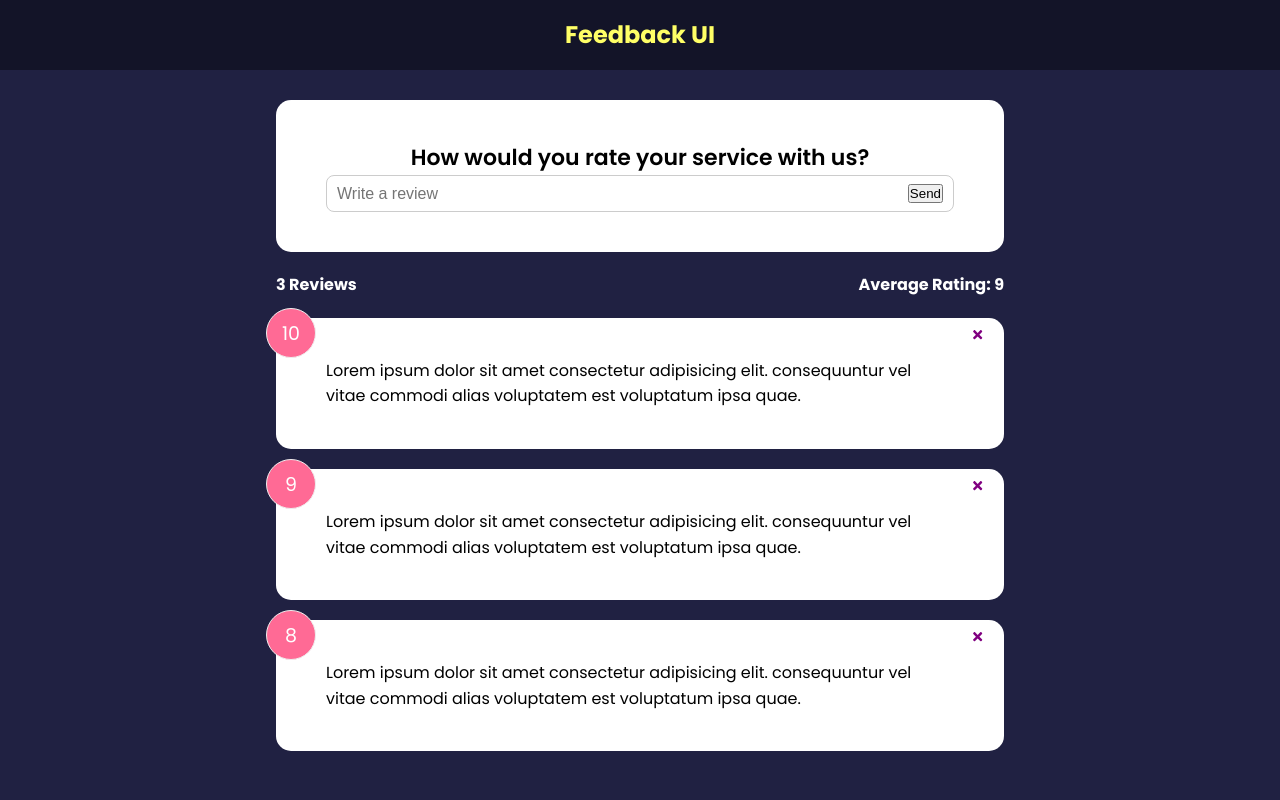
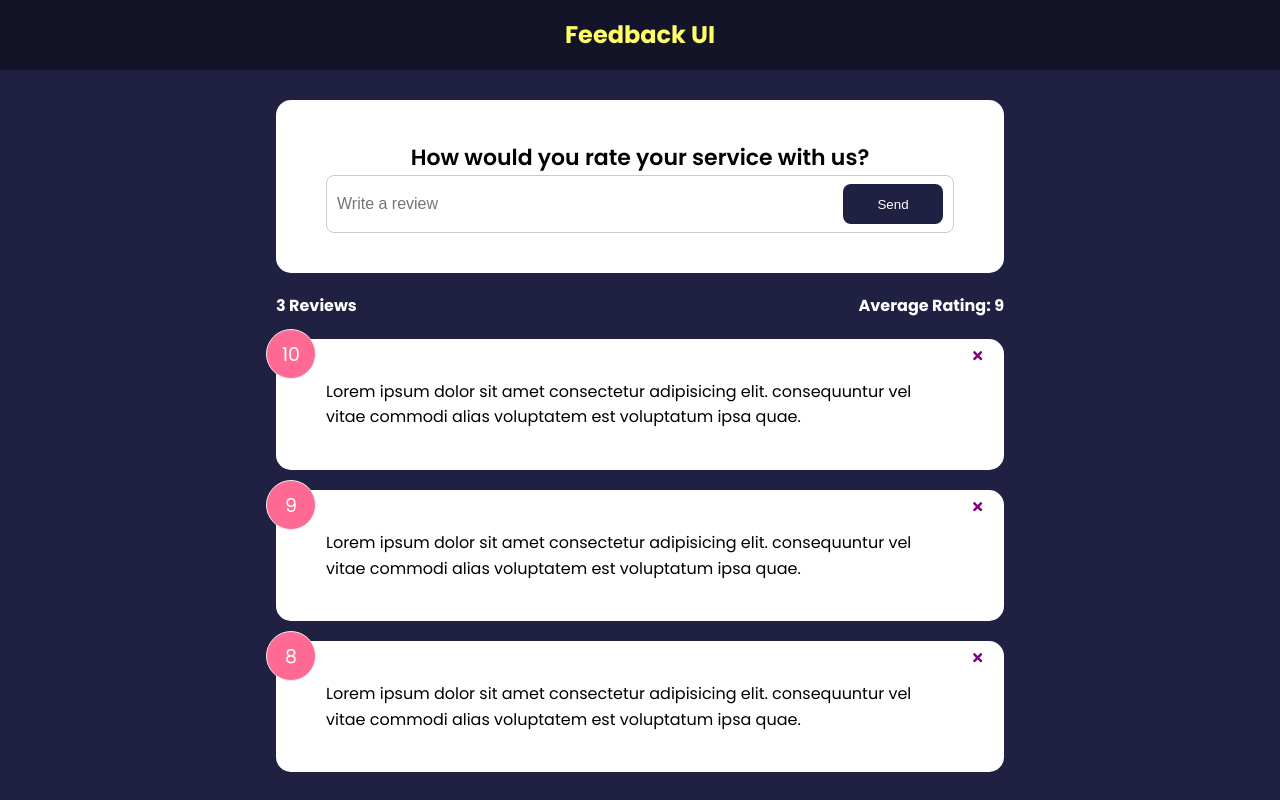
Before and after one commit to Flashina/feedbackapp, a React (Vite) app: page / in a window 1280 px wide. Built offline with nearby package versions, Linux system fonts and the light colour scheme.

Commit message:
added button component

```diff
--- a/src/components/FeedbackForm.jsx
+++ b/src/components/FeedbackForm.jsx
@@ -1,5 +1,6 @@
 import { useState } from 'react'
 import Card from './shared/Card'
+import Button from './shared/Button'
 import React from 'react'
 
 const FeedbackForm = () => {
@@ -15,7 +16,7 @@
 
         <div className="input-group">
             <input onChange={handleTextChange} type="text" placeholder='Write a review' value={text} />
-            <button type='submit'>Send</button>
+            <Button type='submit' >Send</Button>
         </div>
     </form>
   </Card>
--- /dev/null
+++ b/src/components/shared/Button.jsx
@@ -0,0 +1,25 @@
+import React, { version } from 'react'
+import PropTypes from 'prop-types'
+
+function Button({ children, version, type, isDisabled}) {
+  return (
+    <button type={type} disabled={isDisabled} className={`btn btn-${version}`}>
+        {children}
+    </button>
+  )
+}
+
+Button.defaultProps = {
+    version: 'primary',
+    type: 'button',
+    isDisabled: false,
+}
+
+Button.PropTypes = {
+    children: PropTypes.node.isRequired,
+    version: PropTypes.string,
+    type: PropTypes.string,
+    isDisabled: PropTypes.bool,
+}
+
+export default Button
```
